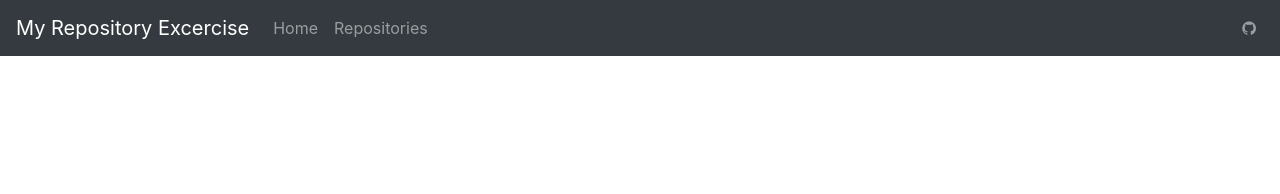
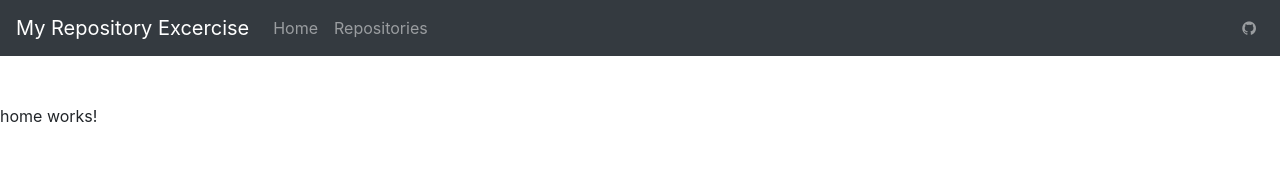
Before and after one commit to IvySaskia/prueba, an Angular app: page / in a window 1280 px wide. Shown: the top 194 px of the page. Built offline with nearby package versions, Linux system fonts and the light colour scheme.

Commit message:
create home component

```diff
--- a/src/app/app.component.html
+++ b/src/app/app.component.html
@@ -1,3 +1,4 @@
 <app-header></app-header>
 <router-outlet></router-outlet>
+<app-home></app-home>
 <app-footer></app-footer>
--- a/src/app/app.module.ts
+++ b/src/app/app.module.ts
@@ -6,13 +6,15 @@
 import { UsersComponent } from './users/users.component';
 import { HeaderComponent } from './header/header.component';
 import { FooterComponent } from './footer/footer.component';
+import { HomeComponent } from './home/home.component';
 
 @NgModule({
   declarations: [
     AppComponent,
     UsersComponent,
     HeaderComponent,
-    FooterComponent
+    FooterComponent,
+    HomeComponent
   ],
   imports: [
     BrowserModule,
--- /dev/null
+++ b/src/app/home/home.component.html
@@ -0,0 +1 @@
+<p>home works!</p>
--- /dev/null
+++ b/src/app/home/home.component.ts
@@ -0,0 +1,15 @@
+import { Component, OnInit } from '@angular/core';
+
+@Component({
+  selector: 'app-home',
+  templateUrl: './home.component.html',
+  styleUrls: ['./home.component.css']
+})
+export class HomeComponent implements OnInit {
+
+  constructor() { }
+
+  ngOnInit() {
+  }
+
+}
```
Also changed, not shown: src/app/home/home.component.css (added), 1 other file (tests, documents, lock files or other folders).
